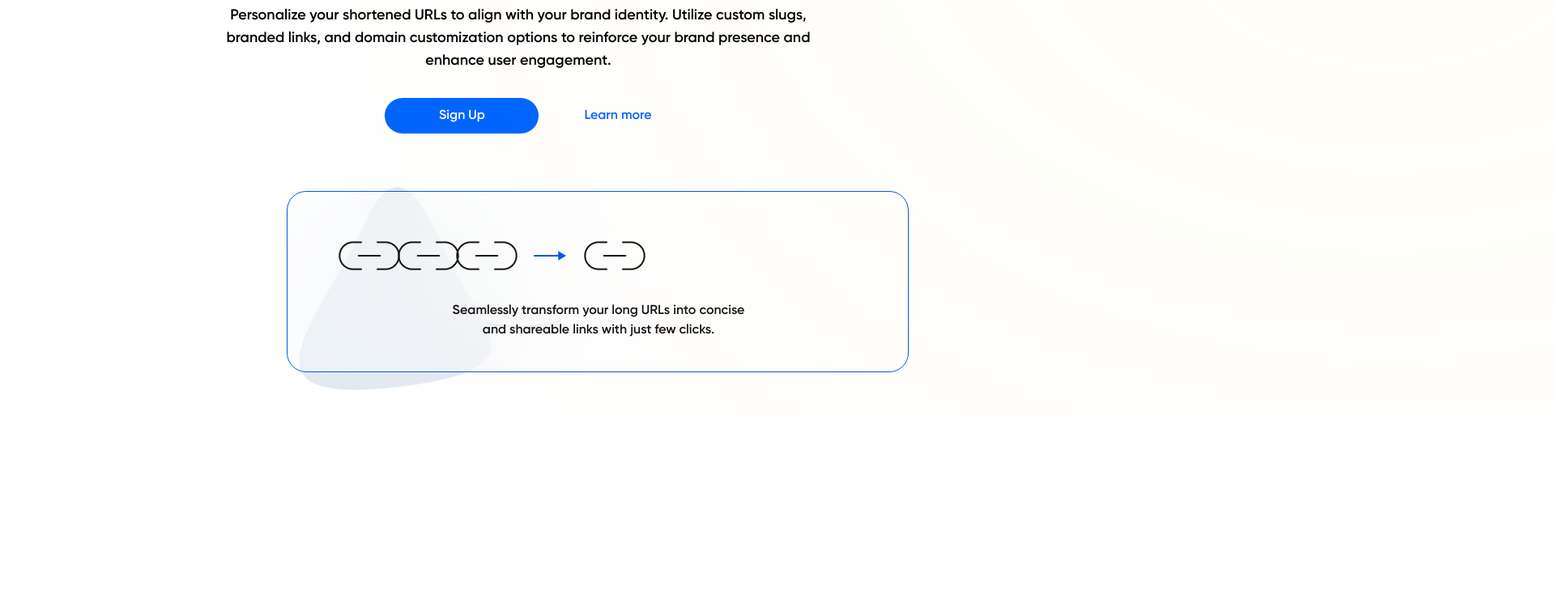
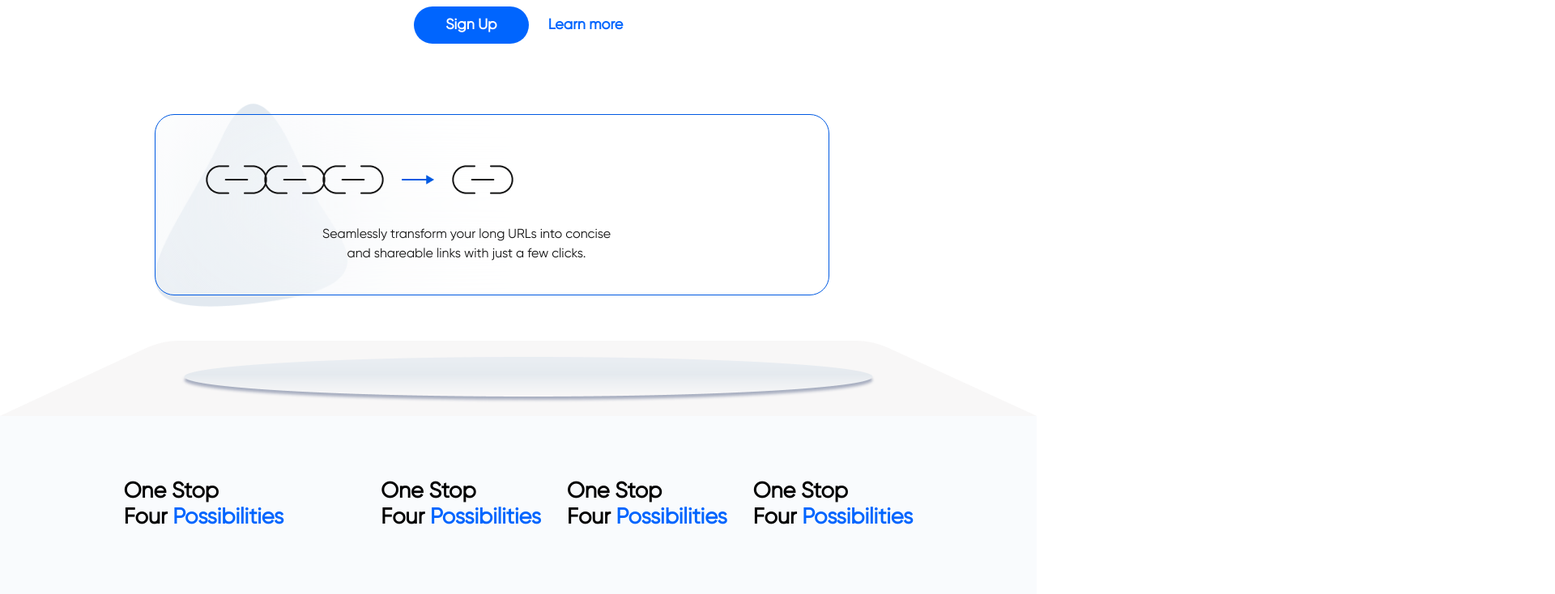
Before and after one commit to Richlee-demo/semester-exam, a plain HTML site: page index.html in a window 1280 px wide. Shown: the part 395-1129 px from the top of the page at 81% size, 1920 px wide, since content can reach past the window. Before the commit the page ends 912 px from the top, so only its background shows below. Drawn offline with Linux system fonts and the light colour scheme.

Commit message:
Wednesday 23 June, 14:45PM

```diff
--- a/assets/styles/index.css
+++ b/assets/styles/index.css
@@ -1,44 +1,52 @@
 /* Components Library Start */
 * {
-  margin: 0rem;
+  margin: 0;
+  padding: 0;
+  box-sizing: border-box;
 }
+
+* a{
+  font-weight: 600;
+}
+
 /* Font import */
 @media screen {
   @font-face {
     font-family: "Gilroy";
-    src: url("../fonts/gilroy/Gilroy-Regular.ttf") format("truetype");
-    src: url("../fonts/gilroy/Gilroy-Medium.ttf") format("truetype");
-    src: url("../fonts/gilroy/Gilroy-SemiBold.ttf") format("truetype");
+    src: url("../fonts/gilroy/Gilroy-Regular.ttf") format("truetype"),
+      url("../fonts/gilroy/Gilroy-Medium.ttf") format("truetype"),
+      url("../fonts/gilroy/Gilroy-SemiBold.ttf") format("truetype");
   }
 }
 
-/* Main */
+body {
+  width: 100%;
+  font-family: "Gilroy", sans-serif;
+  display: flex;
+  flex-direction: column;
+  font-size: 1.125rem;
+  overflow-x: hidden;
+}
+
 main {
   display: flex;
   flex-direction: column;
   align-items: center;
-  padding: 0;
-  gap: 6.5rem;
+  gap: 3.5rem;
 }
-body {
-  font-family: "Gilroy", sans-serif;
-  margin: 0 auto;
-  display: flex;
-  flex-direction: column;
-  align-items: center;
-  font-size: 1.125rem;
-}
+
 header {
   margin-top: 1.5rem;
   display: flex;
-  flex-direction: row;
   align-items: center;
-  gap: 8.75rem;
+  justify-content: space-evenly;
 }
+
 img {
   width: 9.6875rem;
   height: 2.5rem;
 }
+
 .menu {
   list-style: none;
   padding: 0;
@@ -54,43 +62,47 @@ img {
   text-decoration: none;
   color: #333333;
 }
+
 nav .menu {
   display: flex;
   gap: 2.5rem;
 }
+
 .menu li > #active {
   color: #0065fe;
 }
+
 .cta {
   display: flex;
-  flex-direction: row;
   align-items: center;
-  padding: 0;
   gap: 1.5rem;
   height: 2.75rem;
-  width: 13.1875rem;
 }
+
 .cta a {
   color: #0065fe;
 }
+
 .cta .primary {
   padding: 0.75rem 1.5rem;
   border-radius: 6.25rem;
   background-color: #0065fe;
   color: #ffffff;
-  flex: none;
-  order: 1;
-  flex-grow: 0;
 }
+
+.top{
+margin-bottom: -2rem;
+}
+
 .wrapper,
-.hero {
+.one {
   display: flex;
   flex-wrap: wrap;
   width: 64rem;
-  height: fit-content;
   justify-content: center;
-  gap: 0.5rem;
+  gap: 2rem;
 }
+
 #title {
   text-align: center;
   font-size: 3rem;
@@ -98,9 +110,11 @@ nav .menu {
   line-height: 6rem;
   color: #141414;
 }
-#title span {
+
+span {
   color: #0065fe;
 }
+
 .underline {
   position: relative;
   width: 14rem;
@@ -108,156 +122,161 @@ nav .menu {
   left: 26rem;
   top: -1.5rem;
 }
+
 .center {
   font-weight: 400;
   text-align: center;
   line-height: 1.75rem;
   width: 48.8125rem;
 }
+
 .hero {
+  display: flex;
   gap: 2rem;
+  align-items: center;
 }
+
 section > .cta {
   flex-direction: row-reverse;
-  width: fit-content;
-  height: 2.75rem;
   gap: 3.5rem;
-  font-size: 16px;
+  font-size: 1rem;
 }
+
 .cta > .primary {
-  width: 142px;
+  width: 8.875rem;
   display: flex;
   justify-content: center;
   align-items: center;
 }
+
 #circles {
   position: absolute;
   width: 65.5rem;
 }
-.circle1 {
+
+.circle1,
+.circle2,
+.circle3 {
   position: absolute;
   width: 12.5rem;
   height: 13.4375rem;
-  left: 11.9375rem;
-  top: 0;
-  background: #d60505;
   border-radius: 100%;
   filter: blur(43.875rem);
   opacity: 8%;
 }
+
+.circle1 {
+  background: #d60505;
+  left: 11.9375rem;
+  top: 0;
+}
+
 .circle2 {
-  position: absolute;
-  width: 12.5rem;
-  height: 13.4375rem;
+  background: #067808;
   left: 28.8125rem;
   top: 0.7438rem;
-  background: #067808;
-  border-radius: 100%;
-  filter: blur(43.875rem);
-  opacity: 8%;
 }
+
 .circle3 {
-  position: absolute;
+  background: #eac81f;
   width: 116.9375rem;
   height: 37.0625rem;
   left: 48.625rem;
   top: 0.1187rem;
-  background: #eac81f;
-  border-radius: 100%;
   filter: blur(21.875rem);
-  opacity: 8%;
 }
-.container {
-  box-sizing: border-box;
+
+.two{
   display: flex;
   flex-direction: column;
+  align-items: flex-end;
+}
+
+.rightAlign {
+  margin-left: 23.0625rem;
+  margin-right: 20%;
+  width: 52.0625rem;
+  height: 21.0356rem;
+  display: flex;
+  flex-wrap: wrap;
   justify-content: center;
+  flex-direction: column;
+  gap: 0.625rem;
+}
+
+.items {
+  display: flex;
+  flex-direction: column;
   align-items: flex-start;
-  padding: 40px 60px;
-  gap: 16px;
-  position: absolute;
-  width: 768px;
-  height: 224px;
-  left: calc(50% - 768px / 2 + 98px);
-  top: 631px;
+  padding: 2.5rem 3.75rem;
+  gap: 1rem;
+  height: 14rem;
   background: rgba(254, 254, 254, 0.3);
-  border: 0.5px solid #005ae2;
-  backdrop-filter: blur(106px);
-  border-radius: 24px;
+  border: 0.0313rem solid #005ae2;
+  backdrop-filter: blur(6.625rem);
+  border-radius: 1.5rem;
+  z-index: 2;
 }
+
 .blob {
   position: absolute;
-  width: 238.55px;
-  height: 251.2px;
-  left: 369px;
-  top: 625.63px;
+  width: 14.9094rem;
+  height: 15.7rem;
+  z-index: 1;
 }
+
 .icons {
   display: flex;
-  flex-direction: row;
   align-items: center;
-  padding: 0px;
-  gap: 20px;
-  width: 384px;
-  height: 80px;
-  flex: none;
-  order: 0;
-  flex-grow: 0;
+  gap: 1.25rem;
 }
+
 .links {
   display: flex;
-  flex-direction: row;
   align-items: flex-start;
-  padding: 0px;
-  width: 224px;
-  height: 80px;
-  flex: none;
-  order: 0;
-  flex-grow: 0;
 }
-.link1 {
-  width: 80px;
-  height: 80px;
-  flex: none;
-  order: 0;
-  flex-grow: 0;
-  margin: 0px 1px;
+
+.link1,
+.link2,
+.link3,
+.link4 {
+  width: 5rem;
+  height: 5rem;
 }
 .link2 {
-  width: 80px;
-  height: 80px;
-  flex: none;
-  order: 1;
-  flex-grow: 0;
-  margin: 0px -8px;
+  margin: 0rem -0.5rem;
 }
-.link3 {
-  width: 80px;
-  height: 80px;
-  flex: none;
-  order: 2;
-  flex-grow: 0;
-}
+
 .arrow {
-  width: 40px;
+  width: 2.5rem;
   height: auto;
 }
-.link4 {
-  width: 80px;
-  height: 80px;
-  flex: none;
-  order: 2;
-  flex-grow: 0;
-}
+
 .fill {
-  width: 648px;
-  height: 48px;
-  font-size: 16px;
-  line-height: 24px;
+  width: 40.5rem;
+  height: 3rem;
+  font-size: 1rem;
+  line-height: 1.5rem;
   text-align: center;
   color: #141414;
-  flex: none;
-  order: 1;
-  align-self: stretch;
-  flex-grow: 0;
 }
+
+.base {
+  width: 100vw;
+  height: 5.8125rem;
+  top: 58.1875rem;
+}
+
+.metrics {
+  display: flex;
+  justify-content: center;
+  align-items: center;
+  gap: 7.5rem;
+  height: 13.75rem;
+  background: #f9fbfd;
+}
+
+.features {
+  display: flex;
+  gap: 2rem;
+}
--- a/index.html
+++ b/index.html
@@ -5,16 +5,10 @@
     <meta http-equiv="X-UA-Compatible" content="IE=edge" />
     <meta name="viewport" content="width=device-width, initial-scale=1.0" />
     <title>SCISSOR</title>
-    <!-- Linking of Stylesheet -->
     <link rel="stylesheet" href="./assets/styles/index.css" />
-    <!-- Linking of Meta Image -->
-    <meta property="og:image" content="" />
-    <!-- Linking of FavIcon -->
     <link rel="icon" href="./assets/images/favicon.png" />
   </head>
   <body>
-    <!-- Main contents go here -->
-    <main>
     <header>
       <div class="logo">
         <img src="./assets/images/logo.png" alt="Logo" />
@@ -33,9 +27,10 @@
         <a href="#" class="primary">Try for free</a>
       </div>
     </header>
-      <section class="hero">
+
+    <main>
       <section class="wrapper">
-          <!-- Section for the Title -->
+        <div class="one">
           <div class="top">
             <h1 id="title">
               Optimize Your Online Experience with Our Advanced
@@ -48,7 +43,6 @@
               alt="Underline on H1 copy"
             />
           </div>
-          <!-- Section for the body copy on the Hero -->
           <div class="bottom">
             <p class="center">
               Personalize your shortened URLs to align with your brand identity.
@@ -57,17 +51,14 @@
               engagement.
             </p>
           </div>
-        </section>
-        <!-- Section for the CTA buttons -->
           <div class="cta">
             <a href="#" class="primary">Sign Up</a>
             <a href="#" class="secondary">Learn more</a>
           </div>
-      </section>
-      <!-- Second section below the hero -->
-      <section class="second">
-        <img src="./assets/images/blob.png" class="blob" alt="blob">
-        <div class="container">
+        </div>
+        <div class="two">
+          <div class="rightAlign">
+            <div class="items">
               <div class="icons">
                 <div class="links">
                   <img
@@ -91,25 +82,52 @@
                   class="arrow"
                   alt="Link logo"
                 />
-            <img src="./assets/images/link.png" class="link4" alt="Link logo" />
+                <img
+                  src="./assets/images/link.png"
+                  class="link4"
+                  alt="Link logo"
+                />
               </div>
               <div class="text">
                 <p class="fill">
-              Seamlessly transform your long URLs into concise <br> and shareable
-              links with just few clicks.
+                  Seamlessly transform your long URLs into concise <br />
+                  and shareable links with just a few clicks.
                 </p>
               </div>
             </div>
+            <img src="./assets/images/blob.png" class="blob" alt="blob" />
+          </div>
+          <img src="./assets/images/base.png" class="base" alt="Base Image" />
+          <div id="circle-wrapper">
+            <div class="circle"></div>
+            <div class="circle"></div>
+            <div class="circle"></div>
+          </div>
+        </div>
       </section>
-      <!-- The base image -->
-      <img src="./assets/images/base.png" class="base" alt="Base Image">
-      <!-- Background circles -->
-      <div id="circles wrapper">
-        <div class="circle3"></div>
-        <div class="circle2"></div>
-        <div class="circle1"></div>
+    </main>
+
+    <section class="metrics">
+      <h2 class="description">
+        One Stop <br />
+        Four <span>Possibilities</span>
+      </h2>
+      <div class="features">
+        <h2 class="description">
+          One Stop <br />
+          Four <span>Possibilities</span>
+        </h2>
+        <h2 class="description">
+          One Stop <br />
+          Four <span>Possibilities</span>
+        </h2>
+        <h2 class="description">
+          One Stop <br />
+          Four <span>Possibilities</span>
+        </h2>
       </div>
-    </main>
-    <!-- Footer contents go here! -->
+    </section>
+
+    <!-- Footer contents go here -->
   </body>
 </html>
```
Lines whose indentation alone changed are shown as unchanged.
